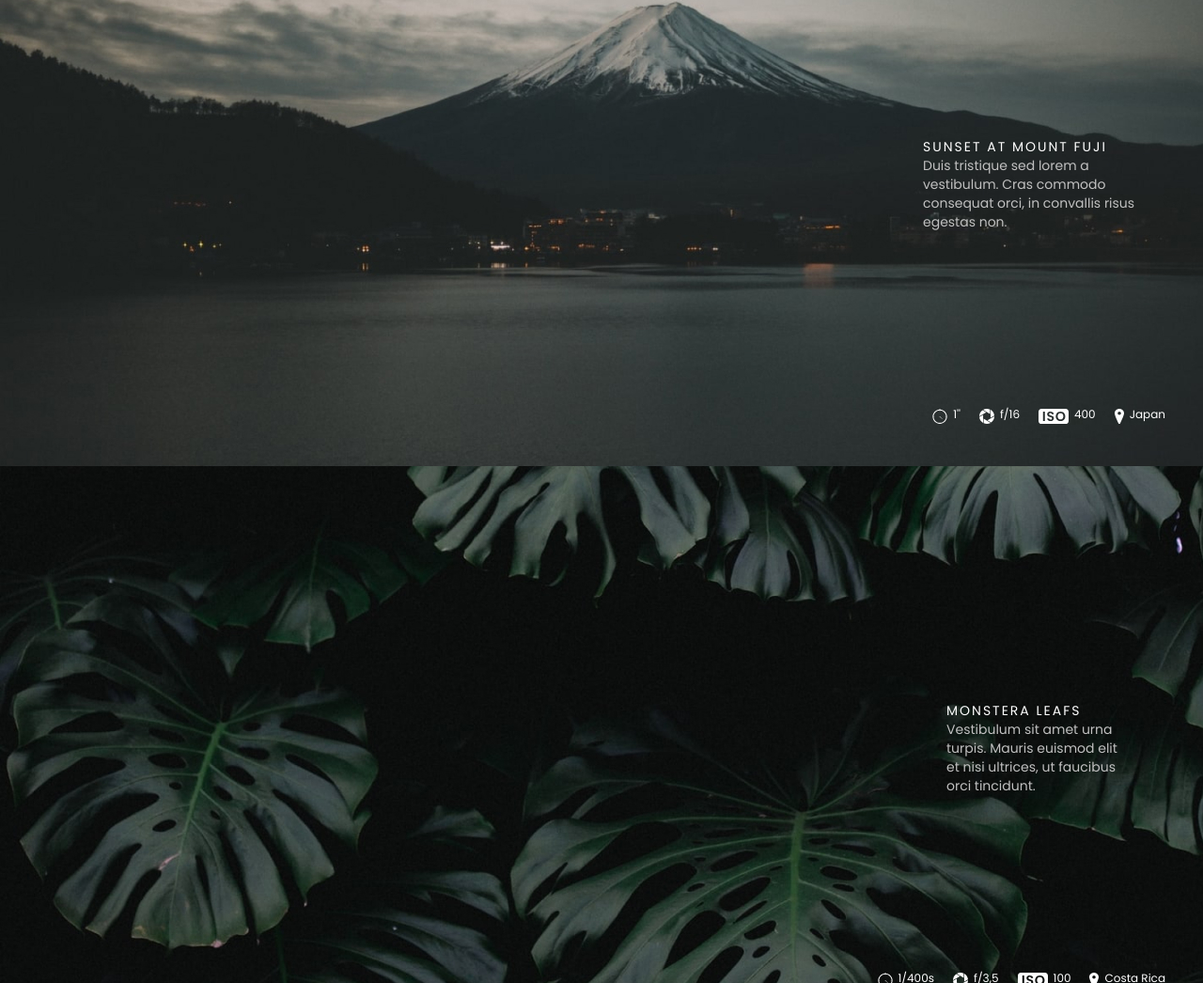
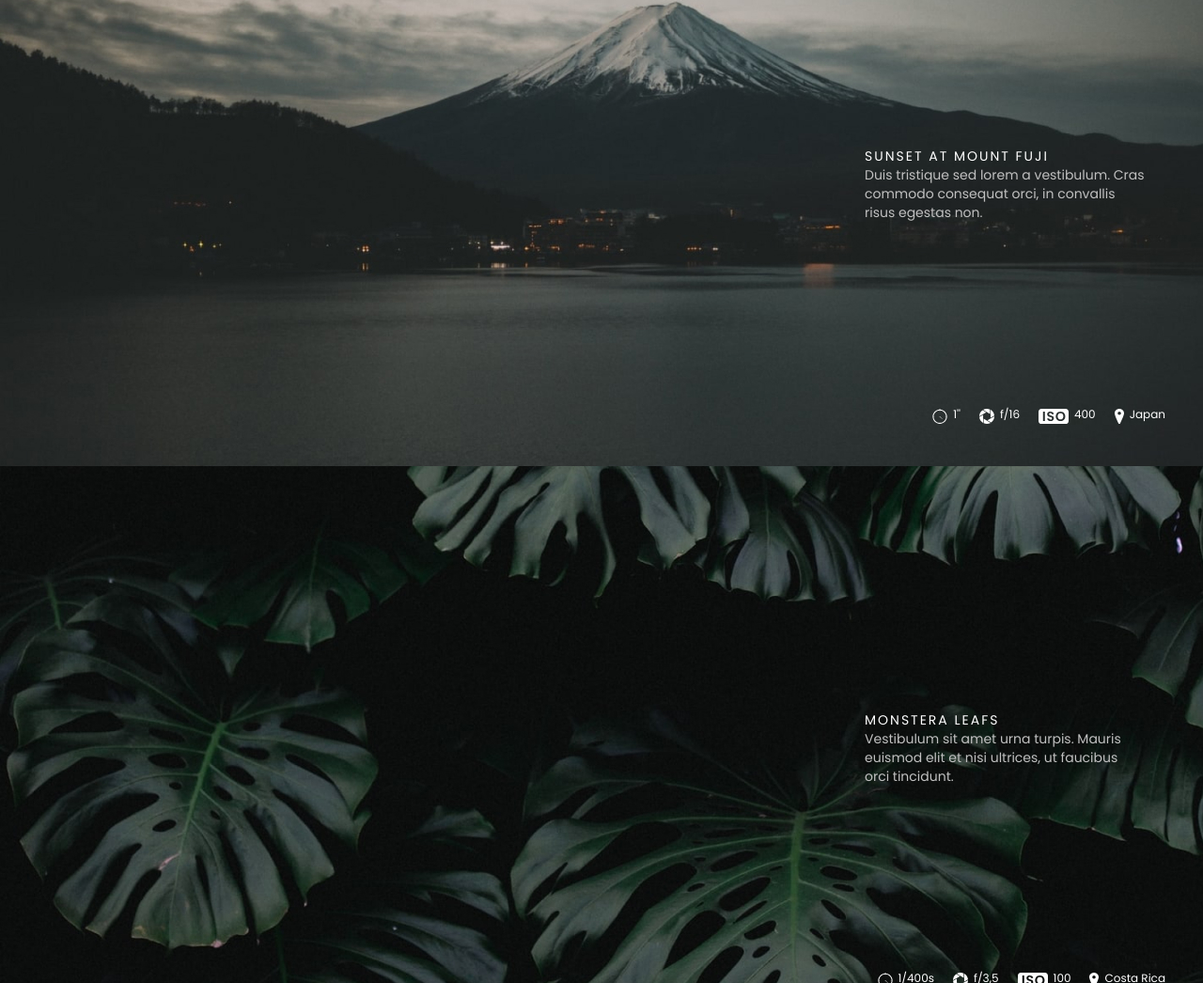
Before and after one commit to An1rey/hw5-1-, a plain HTML site: page index.html in a window 1280 px wide. Shown: the part 993-2039 px from the top of the page at 94% size. Drawn offline with Linux system fonts and the light colour scheme; a web font is replaced by a local one.

Commit message:
срфÑhange indents

```diff
--- a/style/style.css
+++ b/style/style.css
@@ -89,6 +89,7 @@ header{
 }
 .main_page{
     width: 580px;
+    margin-right: 62px;
 }
 .slogan{
     font-family: 'Poppins',sans-serif;
@@ -188,6 +189,7 @@ header{
 }
 .text_1{
     width: 298px;
+    margin-right: 62px;
 }
 .script{
     font-family: 'Poppins',sans-serif;
@@ -196,7 +198,7 @@ header{
     font-size: 14px;
     line-height: 20px;
     color: #C0C0C0;
-    margin-right: 62px;
+
 }
 .fixed_information{
     position: absolute;
@@ -247,6 +249,7 @@ header{
 }
 .text_2{
     width: 273px;
+    margin-right: 87px;
 }
 .headline{
     font-family: 'Poppins',sans-serif;
@@ -265,7 +268,6 @@ header{
     font-size: 14px;
     line-height: 20px;
     color: #C0C0C0;
-    margin-right: 87px;
 }
 .fixed_information{
     position: absolute;
```
